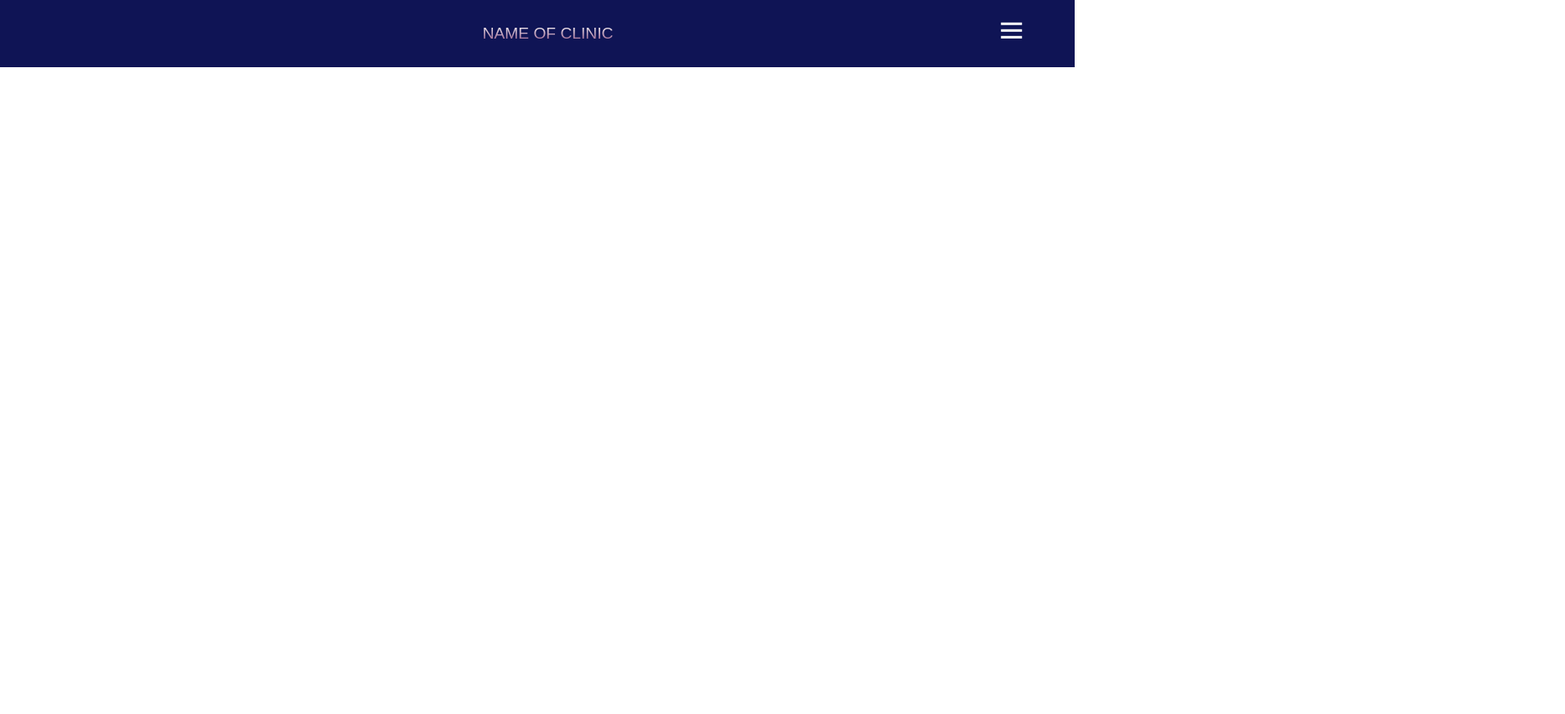
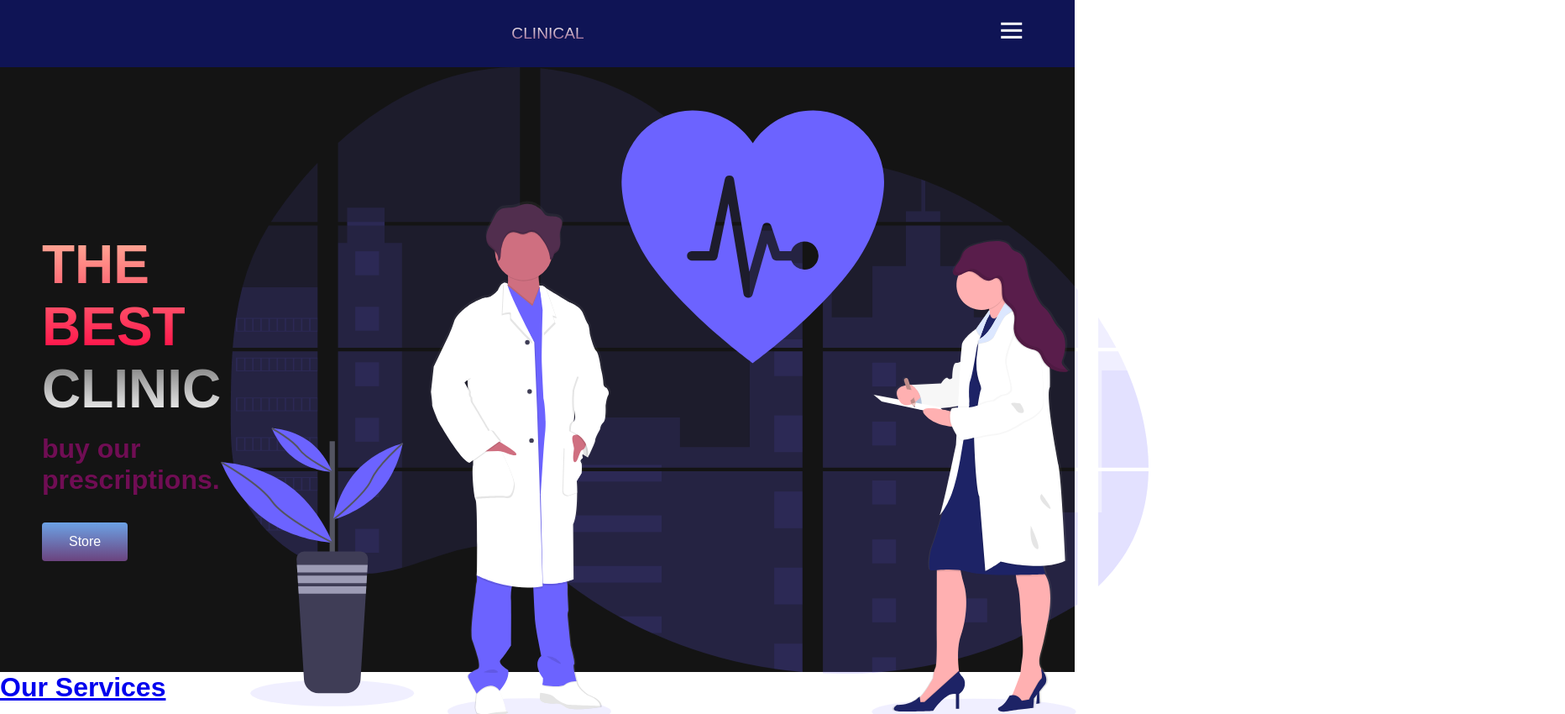
Before and after one commit to JessicaLu-NP/ID-ASG01, a plain HTML site: page index.html in a window 1280 px wide. Shown: the top 850 px of the page at 84% size, 1864 px wide, since content can reach past the window. Before the commit the page ends 800 px from the top, so only its background shows below. Drawn offline with Linux system fonts and the light colour scheme.

Commit message:
will start on services page

```diff
--- a/index.html
+++ b/index.html
@@ -1,3 +1,8 @@
+<!--
+ * Author : Jessica Magdalena Lu
+ * Date : 1/6/2022
+ * Description : ID ASG 1 make website
+ -->
 <!DOCTYPE html>
 <html lang="en">
 <head>
@@ -6,11 +11,14 @@
     <meta name="viewport" content="width=device-width, initial-scale=1.0">
     <title>Assignment 01</title>
     <link rel="stylesheet" href="styles.css">
+    <link rel="preconnect" href="https://fonts.googleapis.com">
+<link rel="preconnect" href="https://fonts.gstatic.com" crossorigin>
+<link href="https://fonts.googleapis.com/css2?family=Quicksand:wght@500&display=swap" rel="stylesheet">
 </head>
 <body>
     <nav class="navbar">
         <div class="navbar_container">
-            <a href="/" id="navbar__logo">NAME OF CLINIC</a>
+            <a href="/" id="navbar__logo">CLINICAL</a>
             <div class="navbar__toggle" id="mobile-menu">
                 <span class="bar"></span>
                 <span class="bar"></span>
@@ -35,5 +43,25 @@
             </ul>
         </div>
     </nav>
+
+    <div class="main">
+        <div class="main__container">
+            <div class="main__content">
+                <h1>THE BEST</h1>
+                <h2>CLINIC</h2>
+                <p>buy our prescriptions.</p>
+                <button class="main__btn"><a href="/">Store</
+                    a></button>
+            </div>
+            <div class="main__img--container">
+                <img src="images/pic1.svg" alt="pic" id="main__img">
+            </div>
+        </div>
+    </div>
+    <!--services section-->
+    <div class="services">
+        <h1>Our Services</h1>
+    </div>
+    <script src="web.js"></script>
 </body>
 </html>
--- a/web.js
+++ b/web.js
@@ -0,0 +1,7 @@
+const menu = document.querySelector('#mobile-menu');
+const menuLinks = document.querySelector('.navbar__menu');
+
+menu.addEventListener('click', function() {
+    menu.classList.toggle('is-active');
+    menuLinks.classList.toggle('active');
+});
```
Also changed, not shown: images/pic1.svg (added).
